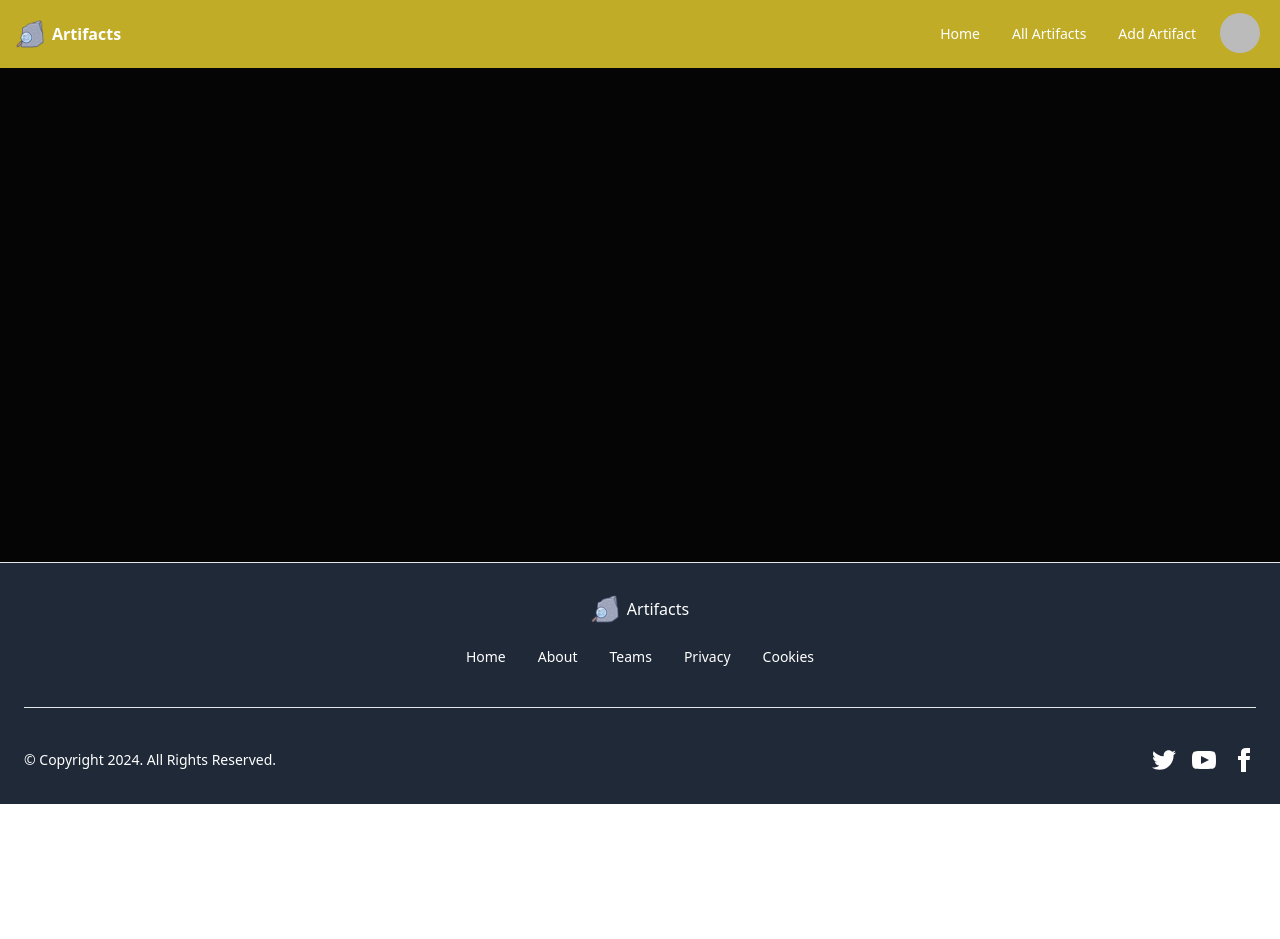
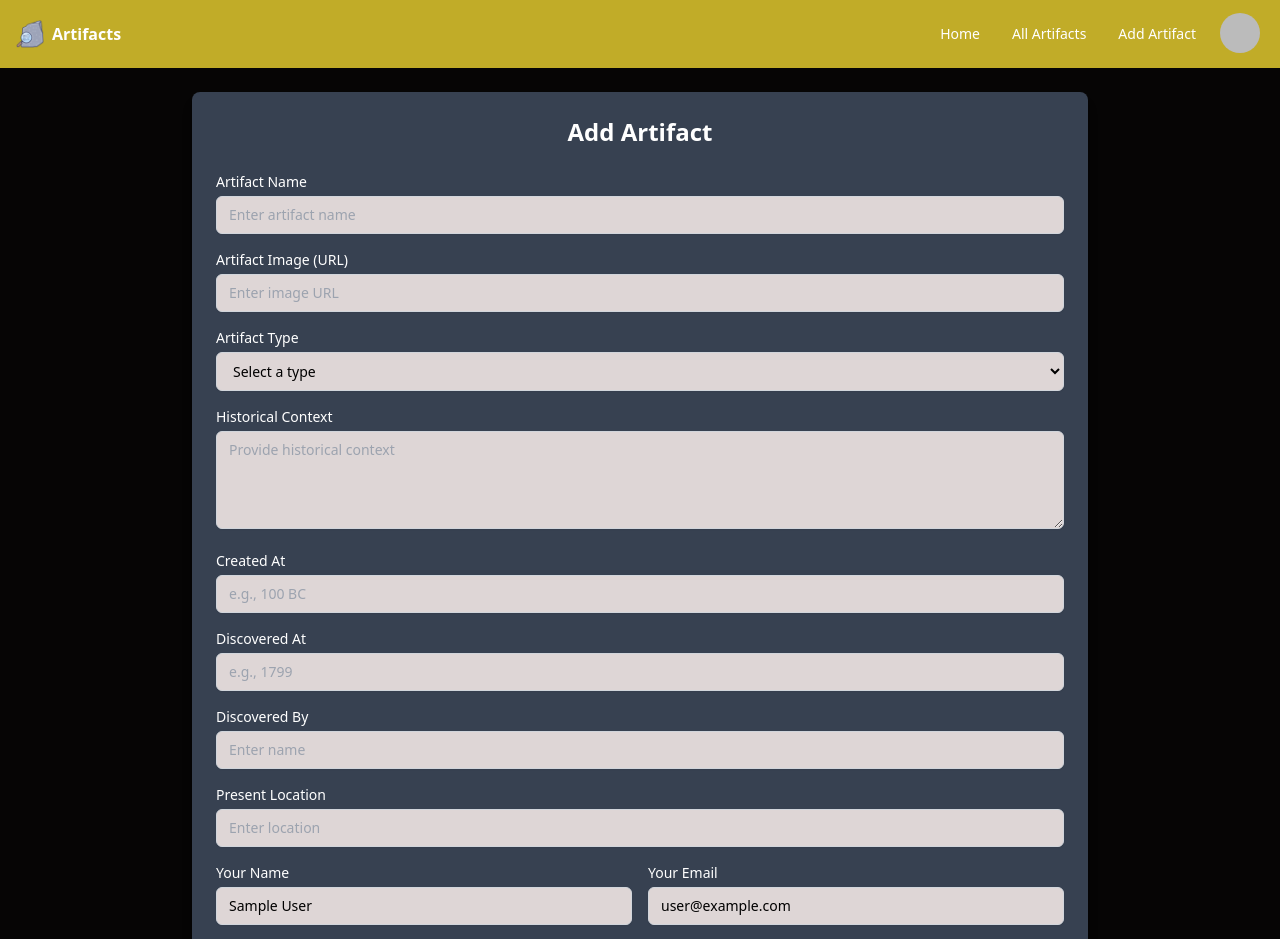
Before and after one commit to khademulmowla/artifacts, a React (Vite) app: page /update/1 in a window 1280 px wide. Shown: the top 939 px of the page. Before the commit the page ends 804 px from the top, so only its background shows below. Built offline with nearby package versions, Linux system fonts and the light colour scheme; no server answers; sample sign-in values are in the browser's storage.

Commit message:
added update artifact

```diff
--- a/src/pages/UpdateArtifact.jsx
+++ b/src/pages/UpdateArtifact.jsx
@@ -1,9 +1,219 @@
-import React from 'react';
+import axios from 'axios';
+import React, { useContext, useEffect, useState } from 'react';
+import { useParams } from 'react-router-dom';
+import { AuthContext } from '../providers/AuthProvider';
+import toast from 'react-hot-toast';
+import { Helmet } from 'react-helmet-async';
 
 const UpdateArtifact = () => {
+    const { user } = useContext(AuthContext)
+    const { id } = useParams()
+    const [art, setArt] = useState([])
+    useEffect(() => {
+        fetchAllArts()
+    }, [id])
+    const fetchAllArts = async () => {
+        const { data } = await axios.get(`${import.meta.env.VITE_API_URL}/artifact/${id}`)
+        setArt(data)
+    }
+    const handleSubmit = async e => {
+        e.preventDefault()
+        const form = e.target;
+        const artiName = form.artifactName.value;
+        const artiImg = form.artifactImage.value;
+        const category = form.artifactType.value;
+        const history = form.historicalContext.value;
+        const create = form.createdAt.value;
+        const discoverAt = form.discoveredAt.value;
+        const discoverBy = form.discoveredBy.value;
+        const location = form.presentLocation.value;
+        const name = form.userName.value;
+        const email = form.userEmail.value;
+        const formData = { artiName, artiImg, category, history, create, discoverAt, discoverBy, location, name, email, like_count: art.like_count }
+        console.log(formData)
+        try {
+            await axios.put(`${import.meta.env.VITE_API_URL}/update-artifact/${id}`, formData)
+            // form.reset()
+            toast.success('Data added successfully')
+        }
+        catch (err) {
+            console.log(err)
+            toast.error(err.message)
+
+        }
+    }
     return (
-        <div>
+        <div className="max-w-4xl mx-auto p-6 my-6 bg-gray-700 text-white shadow-lg rounded-lg">
+            <Helmet>
+                <title>
+                    assignment-11 | Update Artifact
+                </title>
+            </Helmet>
+            <h1 className="text-2xl font-bold mb-6 text-center">Add Artifact</h1>
+            <form onSubmit={handleSubmit} className="space-y-4">
+                {/* Artifact Name */}
+                <div>
+                    <label className="block text-sm font-medium mb-1" htmlFor="artifactName">
+                        Artifact Name
+                    </label>
+                    <input
+                        type="text"
+                        id="artifactName"
+                        name="artifactName"
+                        defaultValue={art.artiName}
+                        placeholder="Enter artifact name"
+                        className="w-full px-3 py-2 border bg-[#ded6d6] text-black border-gray-300 rounded-md shadow-sm focus:ring-indigo-500 focus:border-indigo-500 sm:text-sm"
+                    />
+                </div>
 
+                {/* Artifact Image */}
+                <div>
+                    <label className="block text-sm font-medium mb-1" htmlFor="artifactImage">
+                        Artifact Image (URL)
+                    </label>
+                    <input
+                        type="url"
+                        id="artifactImage"
+                        name="artifactImage"
+                        defaultValue={art.artiImg}
+                        placeholder="Enter image URL"
+                        className="w-full px-3 py-2 border bg-[#ded6d6] text-black border-gray-300 rounded-md shadow-sm focus:ring-indigo-500 focus:border-indigo-500 sm:text-sm"
+                    />
+                </div>
+
+                {/* Artifact Type */}
+                <div>
+                    <label className="block text-sm font-medium mb-1" htmlFor="artifactType">
+                        Artifact Type
+                    </label>
+                    <select
+                        id="artifactType"
+                        name="artifactType"
+                        defaultValue={art.category}
+                        className="w-full px-3 py-2 border bg-[#ded6d6] text-black border-gray-300 rounded-md shadow-sm focus:ring-indigo-500 focus:border-indigo-500 sm:text-sm"
+                    >
+                        <option value="">Select a type</option>
+                        <option value="Tools">Tools</option>
+                        <option value="Weapons">Weapons</option>
+                        <option value="Documents">Documents</option>
+                        <option value="Writings">Writings</option>
+                    </select>
+                </div>
+
+                {/* Historical Context */}
+                <div>
+                    <label className="block text-sm font-medium  mb-1" htmlFor="historicalContext">
+                        Historical Context
+                    </label>
+                    <textarea
+                        id="historicalContext"
+                        name="historicalContext"
+                        defaultValue={art.history}
+                        placeholder="Provide historical context"
+                        className="w-full px-3 py-2 border bg-[#ded6d6] text-black border-gray-300 rounded-md shadow-sm focus:ring-indigo-500 focus:border-indigo-500 sm:text-sm"
+                        rows="4"
+                    ></textarea>
+                </div>
+
+                {/* Created At */}
+                <div>
+                    <label className="block text-sm font-medium mb-1" htmlFor="createdAt">
+                        Created At
+                    </label>
+                    <input
+                        type="text"
+                        id="createdAt"
+                        name="createdAt"
+                        defaultValue={art.create}
+                        placeholder="e.g., 100 BC"
+                        className="w-full px-3 py-2 border bg-[#ded6d6] text-black border-gray-300 rounded-md shadow-sm focus:ring-indigo-500 focus:border-indigo-500 sm:text-sm"
+                    />
+                </div>
+
+                {/* Discovered At */}
+                <div>
+                    <label className="block text-sm font-medium mb-1" htmlFor="discoveredAt">
+                        Discovered At
+                    </label>
+                    <input
+                        type="text"
+                        id="discoveredAt"
+                        name="discoveredAt"
+                        defaultValue={art.discoverAt}
+                        placeholder="e.g., 1799"
+                        className="w-full px-3 py-2 border bg-[#ded6d6] text-black border-gray-300 rounded-md shadow-sm focus:ring-indigo-500 focus:border-indigo-500 sm:text-sm"
+                    />
+                </div>
+
+                {/* Discovered By */}
+                <div>
+                    <label className="block text-sm font-medium mb-1" htmlFor="discoveredBy">
+                        Discovered By
+                    </label>
+                    <input
+                        type="text"
+                        id="discoveredBy"
+                        name="discoveredBy"
+                        defaultValue={art.discoverBy}
+                        placeholder="Enter name"
+                        className="w-full px-3 py-2 border bg-[#ded6d6] text-black border-gray-300 rounded-md shadow-sm focus:ring-indigo-500 focus:border-indigo-500 sm:text-sm"
+                    />
+                </div>
+
+                {/* Present Location */}
+                <div>
+                    <label className="block text-sm font-medium mb-1" htmlFor="presentLocation">
+                        Present Location
+                    </label>
+                    <input
+                        type="text"
+                        id="presentLocation"
+                        name="presentLocation"
+                        defaultValue={art.location}
+                        placeholder="Enter location"
+                        className="w-full px-3 py-2 border bg-[#ded6d6] text-black border-gray-300 rounded-md shadow-sm focus:ring-indigo-500 focus:border-indigo-500 sm:text-sm"
+                    />
+                </div>
+
+                {/* User Name and Email (Read-Only) */}
+                <div className="grid grid-cols-1 sm:grid-cols-2 gap-4">
+                    <div>
+                        <label className="block text-sm font-medium mb-1" htmlFor="userName">
+                            Your Name
+                        </label>
+                        <input
+                            type="text"
+                            id="userName"
+                            value={user?.displayName}
+                            readOnly
+                            className="w-full px-3 py-2 border bg-[#ded6d6] text-black border-gray-300 rounded-md shadow-sm sm:text-sm"
+                        />
+                    </div>
+
+                    <div>
+                        <label className="block text-sm font-medium mb-1" htmlFor="userEmail">
+                            Your Email
+                        </label>
+                        <input
+                            type="email"
+                            id="userEmail"
+                            value={user?.email}
+                            readOnly
+                            className="w-full px-3 py-2 border bg-[#ded6d6] text-black border-gray-300 rounded-md shadow-sm sm:text-sm"
+                        />
+                    </div>
+                </div>
+
+                {/* Submit Button */}
+                <div className="text-center">
+                    <button
+                        type="submit"
+                        className="w-full sm:w-auto px-6 py-2 bg-indigo-600 text-white font-medium rounded-md shadow-sm hover:bg-indigo-700 focus:outline-none focus:ring-2 focus:ring-indigo-500"
+                    >
+                        Update Artifact
+                    </button>
+                </div>
+            </form>
         </div>
     );
 };
```
